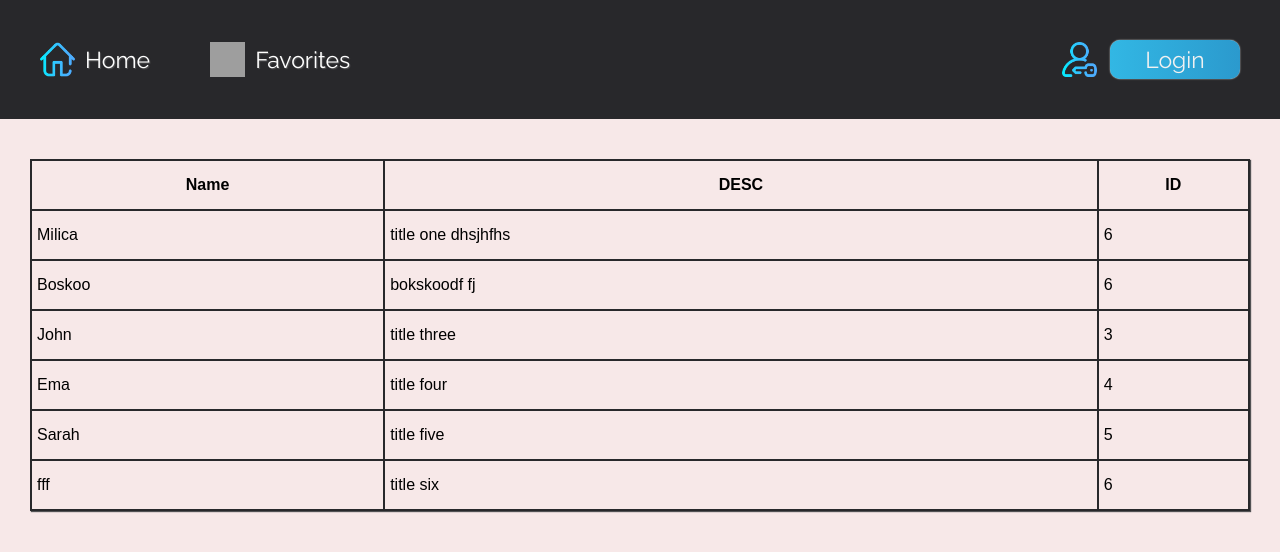
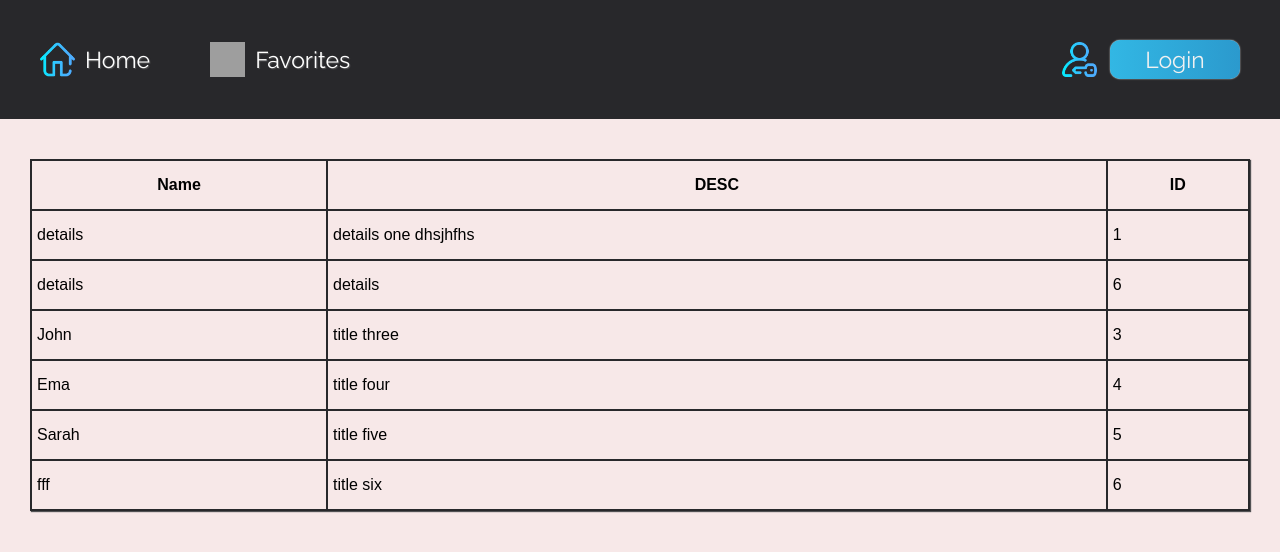
Before and after one commit to milicakomazec/crypto-trader-demo, a React (Create React App) app: page /details in a window 1280 px wide. Shown: the top 552 px of the page. Built offline with nearby package versions, Linux system fonts and the light colour scheme; grey boxes are pictures that could not be loaded.

Commit message:
add navigation to details page from Favorites and Homes tables

```diff
--- a/src/components/Table/index.jsx
+++ b/src/components/Table/index.jsx
@@ -3,11 +3,10 @@ import "./Table.scss"
 import React from "react"
 import { useMediaQuery } from "react-responsive"
 
-const Table = ({ tblHeaders, tblData }) => {
+const Table = ({ tblHeaders, tblData, tblOnClick }) => {
   const isMobile = useMediaQuery({
     query: "(max-width: 480px)",
   })
-
   return (
     <div className="tbl-container">
       {!isMobile && (
@@ -20,7 +19,11 @@ const Table = ({ tblHeaders, tblData }) => {
           <tbody>
             {tblData.map(row => (
               <tr>
-                <td>{row.name}</td>
+                <td>
+                  <span role="button" onClick={tblOnClick}>
+                    {row.name}
+                  </span>
+                </td>
                 <td>{row.desc}</td>
                 <td>{row.id}</td>
               </tr>
@@ -31,7 +34,7 @@ const Table = ({ tblHeaders, tblData }) => {
       {isMobile &&
         tblData.map(el => (
           <table className="tbl-narrow">
-            <tr>{el.name}</tr>
+            <tr onClick={tblOnClick}>{el.name}</tr>
             <tr>{el.id}</tr>
             <tr>{el.desc}</tr>
           </table>
--- a/src/pages/DetailsPage/index.jsx
+++ b/src/pages/DetailsPage/index.jsx
@@ -9,13 +9,13 @@ const DetailsPage = () => {
   const tblHeaders = ["Name", "DESC", "ID"]
   const data = [
     {
-      name: "Milica",
-      desc: "title one dhsjhfhs",
-      id: "6",
+      name: "details",
+      desc: "details one dhsjhfhs",
+      id: "1",
     },
     {
-      name: "Boskoo",
-      desc: "bokskoodf fj",
+      name: "details",
+      desc: "details",
       id: "6",
     },
     {
--- a/src/pages/FavoritesPage/index.jsx
+++ b/src/pages/FavoritesPage/index.jsx
@@ -1,6 +1,7 @@
 import "./FavoritesPage.scss"
 
 import React from "react"
+import { useNavigate } from "react-router"
 
 import Layout from "../../components/Layout"
 import Table from "../../components/Table"
@@ -39,11 +40,16 @@ const FavoritesPage = () => {
       id: "6",
     },
   ]
+
+  const path = "/details"
+  const detailsNavigation = useNavigate()
+  const openDetailsFromFavorites = () => {
+    detailsNavigation(path)
+  }
   return (
     <Layout>
-      <Table tblHeaders={tblHeaders} tblData={data} />
+      <Table tblHeaders={tblHeaders} tblData={data} tblOnClick={openDetailsFromFavorites} />
     </Layout>
   )
 }
-
 export default FavoritesPage
--- a/src/pages/HomePage/index.jsx
+++ b/src/pages/HomePage/index.jsx
@@ -1,6 +1,7 @@
 import "./HomePage.scss"
 
 import React from "react"
+import { useNavigate } from "react-router"
 
 import Layout from "../../components/Layout"
 import Table from "../../components/Table"
@@ -39,10 +40,14 @@ const HomePage = () => {
       id: "6",
     },
   ]
-
+  const detailsNavigation = useNavigate()
+  const path = "/details"
+  const openDetailsFromHome = () => {
+    detailsNavigation(path)
+  }
   return (
     <Layout>
-      <Table tblHeaders={tblHeaders} tblData={data} />
+      <Table tblHeaders={tblHeaders} tblData={data} tblOnClick={openDetailsFromHome} />
     </Layout>
   )
 }
```
